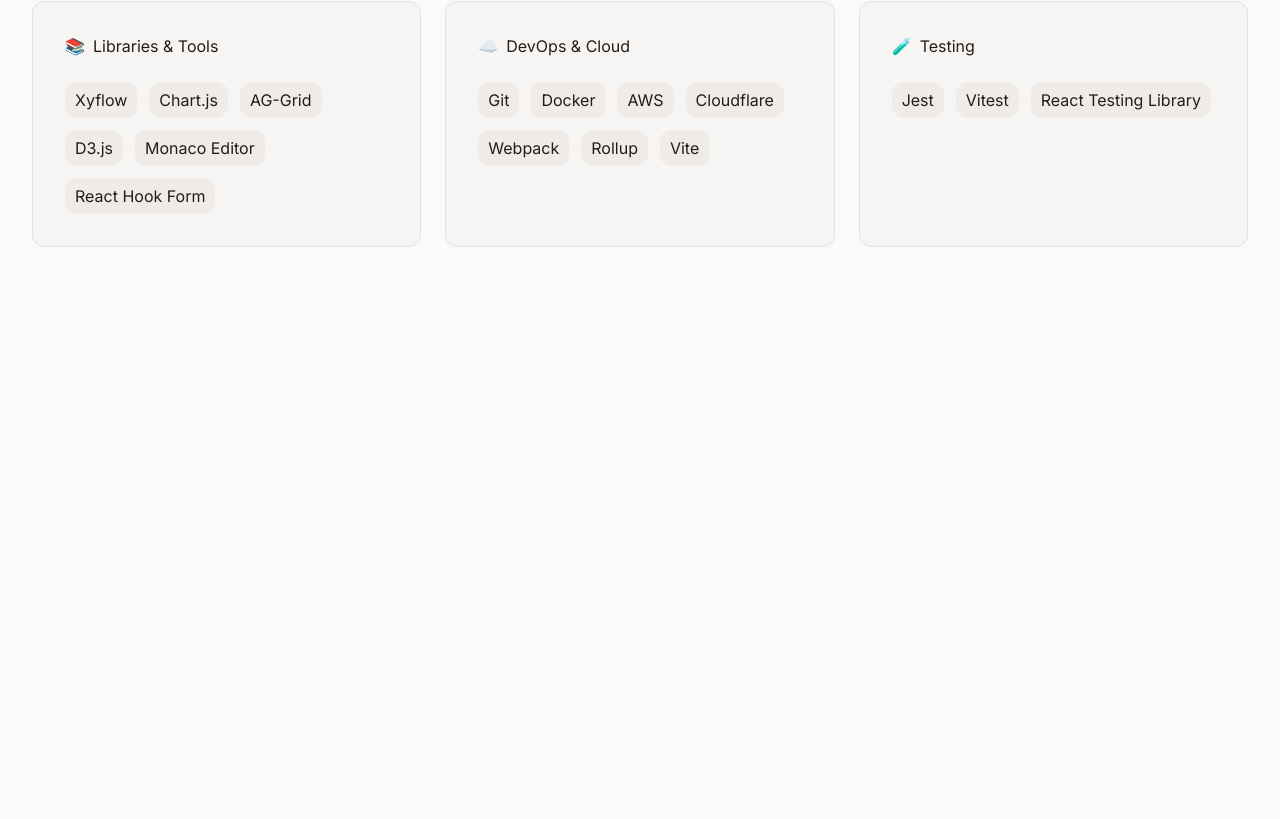
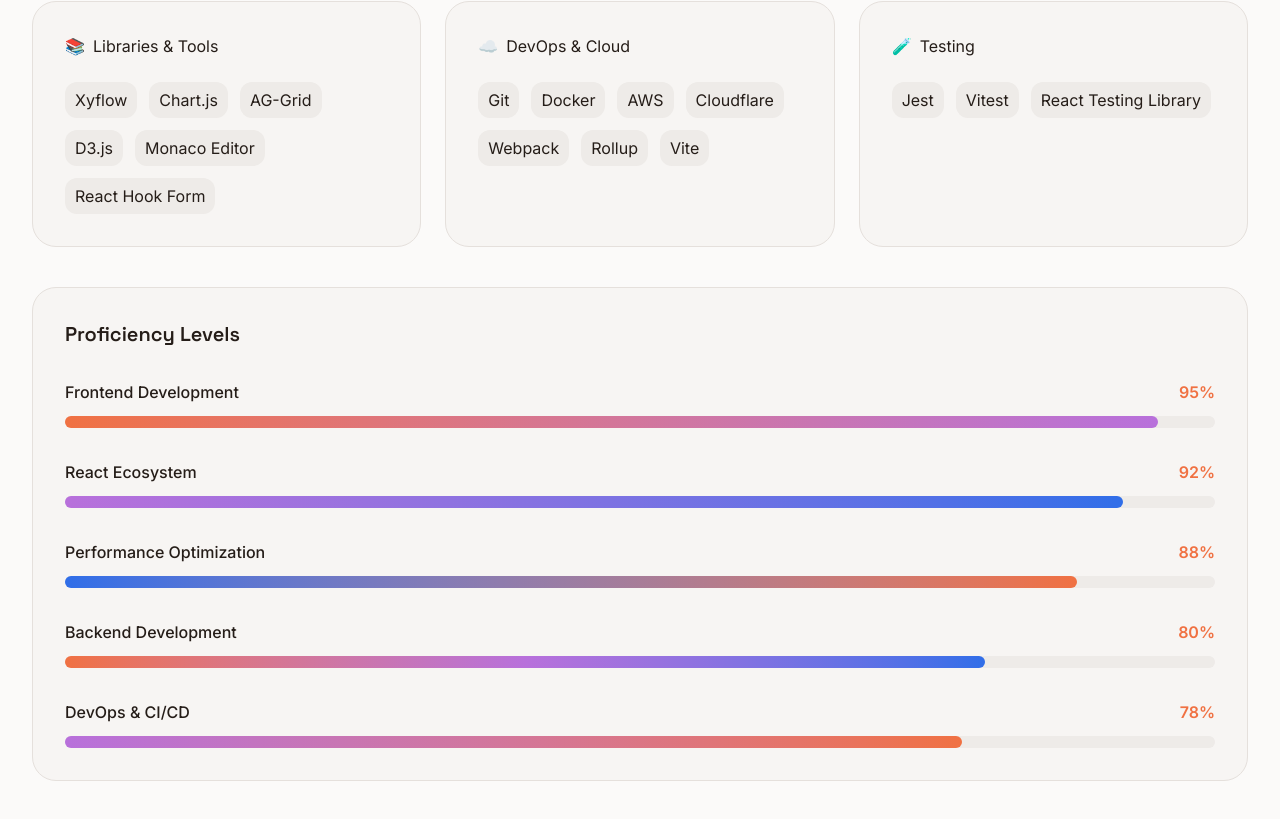
Before and after one commit to Ashu112/Portfolio-v2, a Next.js app: page / in a window 1280 px wide. Shown: the part 3956-4775 px from the top of the page. Before the commit the page ends 4339 px from the top, so only its background shows below. Built offline with nearby package versions, Linux system fonts and the light colour scheme.

Commit message:
proficiency level progress bar added

```diff
--- a/src/app/globals.css
+++ b/src/app/globals.css
@@ -14,6 +14,10 @@
 
   --color-muted: hsl(var(--muted));
   --color-muted-foreground: hsl(var(--muted-foreground));
+
+  --color-gradient-start: hsl(var(--gradient-start));
+  --color-gradient-mid: hsl(var(--gradient-mid));
+  --color-gradient-end: hsl(var(--gradient-end));
 }
 
 @layer base {
@@ -32,6 +36,11 @@
 
     --muted: 30 15% 92%;
     --muted-foreground: 20 10% 45%;
+
+    /* Custom gradient colors */
+    --gradient-start: 16 85% 60%;
+    --gradient-mid: 280 60% 65%;
+    --gradient-end: 220 80% 55%;
   }
 
   .dark {
@@ -49,6 +58,11 @@
 
     --muted: 240 10% 18%;
     --muted-foreground: 30 15% 65%;
+
+    /* Custom gradient colors */
+    --gradient-start: 16 90% 65%;
+    --gradient-mid: 280 70% 70%;
+    --gradient-end: 220 85% 65%;
   }
 }
 
--- a/src/components/Skills.tsx
+++ b/src/components/Skills.tsx
@@ -1,4 +1,4 @@
-import { skillCategories } from '@/data/skills';
+import { proficiencyData, skillCategories } from '@/data/skills';
 
 export default function Skills() {
   return (
@@ -20,7 +20,7 @@
             {skillCategories.map((category, i) => (
               <div
                 key={i}
-                className="bg-card border-border space-y-6 rounded-xl border p-8"
+                className="bg-card border-border space-y-6 rounded-3xl border p-8"
               >
                 <div className="flex items-center gap-2">
                   <span>{category.icon}</span>
@@ -41,7 +41,30 @@
           </div>
 
           {/* Proficiency level*/}
-          <div></div>
+          <div className="bg-card border-border relative overflow-hidden rounded-3xl border p-8">
+            <div className="gradient-bg absolute top-0 right-0 h-full w-1/3 opacity-5"></div>
+            <h3 className="relative mb-8 text-xl font-semibold">
+              Proficiency Levels
+            </h3>
+            <div className="relative space-y-8">
+              {proficiencyData.map((skill) => (
+                <div key={skill.name} className="space-y-3">
+                  {/* Skill info */}
+                  <div className="flex items-center justify-between">
+                    <p className="text-foreground font-medium">{skill.name}</p>
+                    <p className="text-primary font-semibold">{skill.level}%</p>
+                  </div>
+                  {/* Skill Precentage bar */}
+                  <div className="bg-muted h-3 rounded-full">
+                    <div
+                      style={{ width: `${skill.level}%` }}
+                      className={`h-full rounded-full bg-linear-to-r ${skill.color}`}
+                    ></div>
+                  </div>
+                </div>
+              ))}
+            </div>
+          </div>
         </div>
       </div>
     </section>
--- a/src/data/skills.ts
+++ b/src/data/skills.ts
@@ -1,8 +1,4 @@
-type SkillCategoriesType = {
-  name: string;
-  skills: string[];
-  icon: string;
-}[];
+import { ProficiencyDataType, SkillCategoriesType } from '@/types/skills';
 
 export const skillCategories: SkillCategoriesType = [
   {
@@ -60,3 +56,31 @@
     icon: '🧪',
   },
 ];
+
+export const proficiencyData: ProficiencyDataType = [
+  {
+    name: 'Frontend Development',
+    level: 95,
+    color: 'from-gradient-start to-gradient-mid',
+  },
+  {
+    name: 'React Ecosystem',
+    level: 92,
+    color: 'from-gradient-mid to-gradient-end',
+  },
+  {
+    name: 'Performance Optimization',
+    level: 88,
+    color: 'from-gradient-end to-gradient-start',
+  },
+  {
+    name: 'Backend Development',
+    level: 80,
+    color: 'from-gradient-start via-gradient-mid to-gradient-end',
+  },
+  {
+    name: 'DevOps & CI/CD',
+    level: 78,
+    color: 'from-gradient-mid to-gradient-start',
+  },
+];
--- /dev/null
+++ b/src/types/skills.ts
@@ -0,0 +1,11 @@
+export type SkillCategoriesType = {
+  name: string;
+  skills: string[];
+  icon: string;
+}[];
+
+export type ProficiencyDataType = {
+  name: string;
+  level: number;
+  color: string;
+}[];
```
